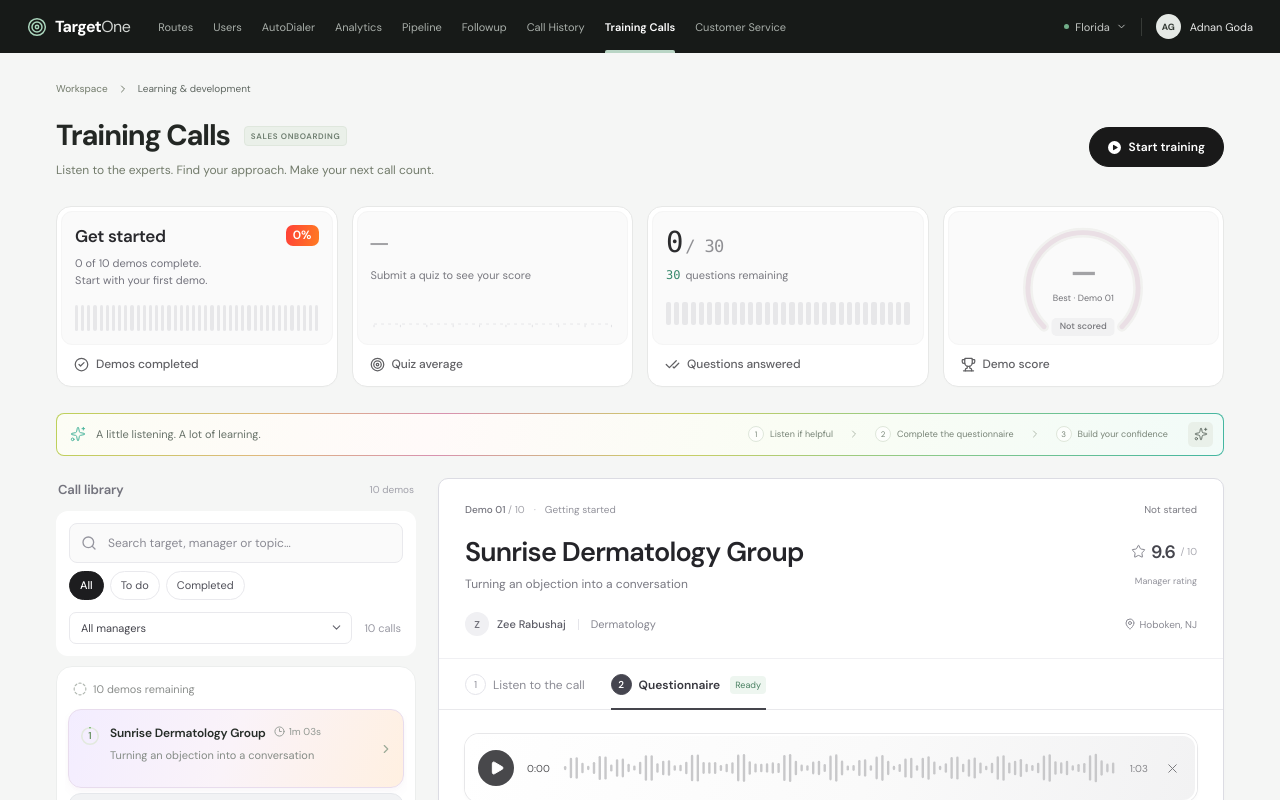
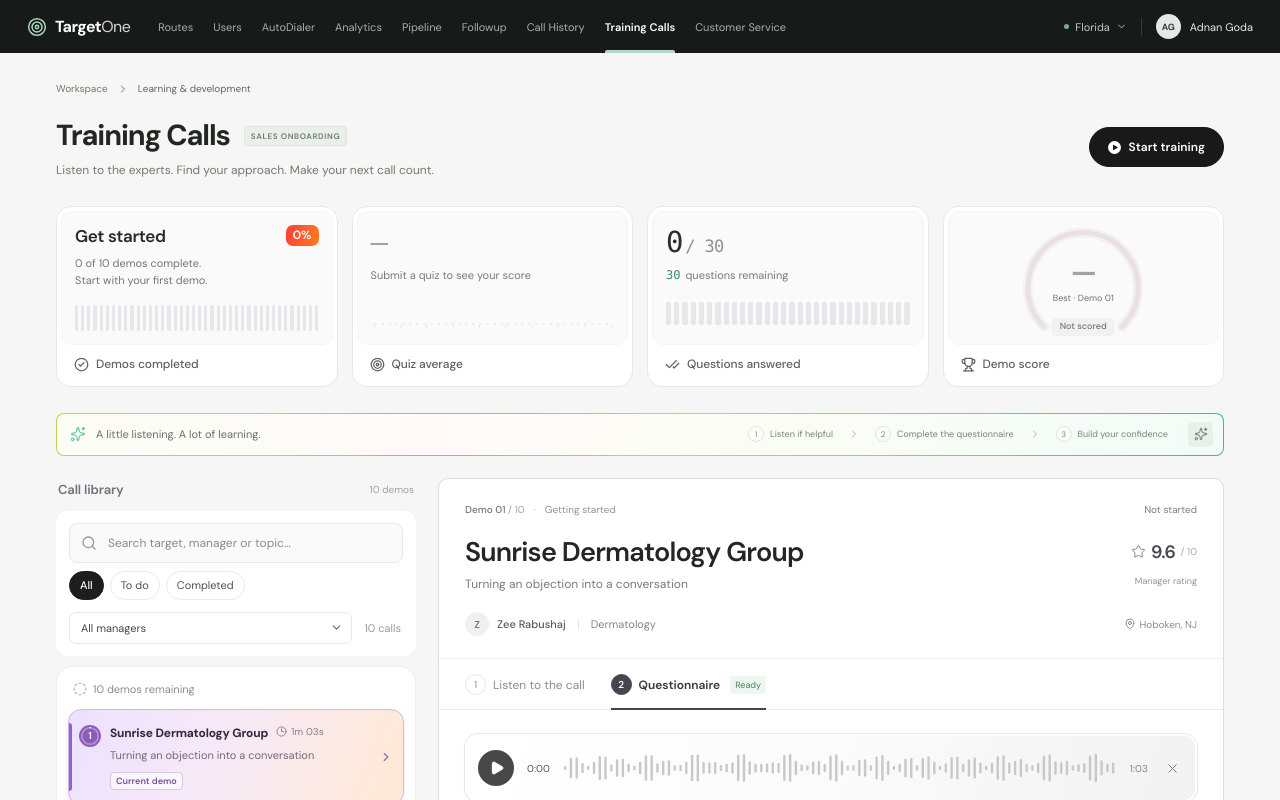
Before and after one commit to adnangodance/calls, a React (Vite) app: page / in a window 1280 px wide. Shown: the top 800 px of the page. Built offline with nearby package versions, Linux system fonts and the light colour scheme.

Commit message:
Emphasize the current demo and keep it visible during navigation

```diff
--- a/src/App.tsx
+++ b/src/App.tsx
@@ -109,6 +109,8 @@ export default function App() {
   });
   const audio = useRef<HTMLAudioElement>(null);
   const detail = useRef<HTMLElement>(null);
+  const demoList = useRef<HTMLOListElement>(null);
+  const activeDemo = useRef<HTMLLIElement>(null);
   const guide = useRef<HTMLDialogElement>(null);
   const quizHeading = useRef<HTMLHeadingElement>(null);
   const active = calls.find(c => c.id === activeId)!;
@@ -130,12 +132,27 @@ export default function App() {
     catch { setSaveError(true); }
   }, [activeId, progress]);
 
+  useEffect(() => {
+    const list = demoList.current;
+    const item = activeDemo.current;
+    if (!list || !item) return;
+    const listBounds = list.getBoundingClientRect();
+    const itemBounds = item.getBoundingClientRect();
+    // Reveal the selected row inside the library without moving the page.
+    if (itemBounds.top < listBounds.top) list.scrollTop += itemBounds.top - listBounds.top - 6;
+    else if (itemBounds.bottom > listBounds.bottom) list.scrollTop += itemBounds.bottom - listBounds.bottom + 6;
+  }, [activeId, filter, manager, query]);
+
   function update(id: string, patch: Partial<Progress>) {
     setProgress(previous => ({ ...previous, [id]: { ...EMPTY, ...previous[id], ...patch } }));
   }
 
   function selectCall(id: string) {
     setTab('quiz');
+    requestAnimationFrame(() => {
+      document.getElementById('call-title')?.focus({ preventScroll: true });
+      detail.current?.scrollIntoView({ behavior: 'smooth', block: 'start' });
+    });
     if (id === activeId) return;
     audio.current?.pause();
     setFormError('');
@@ -147,10 +164,6 @@ export default function App() {
     const firstUnanswered = call.questions.findIndex((_, i) => !(saved?.answers[i] >= 0));
     setExpandedTasks(saved?.submitted ? [] : [firstUnanswered < 0 ? call.questions.length : firstUnanswered]);
     setActiveId(id);
-    requestAnimationFrame(() => {
-      document.getElementById('call-title')?.focus({ preventScroll: true });
-      detail.current?.scrollIntoView({ behavior: 'smooth', block: 'start' });
-    });
   }
 
   function openQuiz() {
@@ -322,14 +335,14 @@ export default function App() {
 
           <div className="call-list-panel">
           <p className="library-queue-heading" role="status">{completed === calls.length ? <CircleCheck size={14} /> : <CircleDashed size={14} />}<span>{completed === calls.length ? 'All demos completed' : `${calls.length - completed} ${calls.length - completed === 1 ? 'demo' : 'demos'} remaining`}</span></p>
-          <ol className="call-list" aria-label="Calls">
+          <ol className="call-list" aria-label="Calls" ref={demoList}>
             {visibleCalls.length ? visibleCalls.map(call => {
               const p = progress[call.id] || EMPTY;
               const selected = call.id === activeId;
               const responses = call.questions.filter((_, i) => p.answers[i] >= 0).length + Number(Boolean(p.reflection.trim()));
               const responseTotal = call.questions.length + 1;
               const state = p.completed ? 'Completed' : p.submitted ? 'Review answers' : responses === responseTotal ? 'Ready to submit' : responses > 0 ? `${responses} of ${responseTotal} answered` : '';
-              return <li className={`call-item ${selected ? 'active' : ''} ${p.completed ? 'is-complete' : ''}`} key={call.id}>
+              return <li className={`call-item ${selected ? 'active' : ''} ${p.completed ? 'is-complete' : ''}`} key={call.id} ref={selected ? activeDemo : null}>
                 <button className="call-select" aria-current={selected ? 'true' : undefined} onClick={() => selectCall(call.id)}>
                   <span className={`call-step ${selected || responses > 0 ? 'has-progress' : ''} ${p.completed ? 'is-complete' : ''}`} aria-hidden="true">
                     <svg viewBox="0 0 24 24"><circle className="call-step-track" cx="12" cy="12" r="9" /><circle className="call-step-fill" cx="12" cy="12" r="9" pathLength="100" strokeDasharray={`${p.completed ? 100 : responses / responseTotal * 100} 100`} /></svg>
@@ -338,7 +351,7 @@ export default function App() {
                   <span className="call-row-copy">
                     <span className="call-item-title"><strong>{call.title}</strong><span className="call-duration"><Clock3 size={11} />{formatDuration(call.duration)}</span></span>
                     <span className="call-description">{call.topic}</span>
-                    {state && <span className={`call-row-state ${p.completed ? 'complete' : p.submitted ? 'needs-review' : ''}`}>{state}</span>}
+                    {(selected || state) && <span className="call-row-status">{selected && <span className="call-current-label">Current demo</span>}{state && <span className={`call-row-state ${p.completed ? 'complete' : p.submitted ? 'needs-review' : ''}`}>{state}</span>}</span>}
                   </span>
                   <ChevronRight size={14} className="call-row-chevron" aria-hidden="true" />
                 </button>
--- a/src/styles.css
+++ b/src/styles.css
@@ -467,9 +467,10 @@ h3 { font-size: 13px; font-weight: 550; letter-spacing: -.15px; }
 .library-queue-heading { display: flex; align-items: center; gap: 6px; padding: 6px 8px 12px; color: #8b8e8c; font-size: 11px; line-height: 1.5; }
 .library-queue-heading > svg { color: #b1b8b1; }
 .call-list { display: grid; gap: 5px; max-height: 760px; overflow-y: auto; list-style: none; margin: 0; padding: 0 3px 8px; scrollbar-width: thin; scrollbar-color: #dcdce2 transparent; }
-.call-item { position: relative; min-width: 0; border: 1px solid #e5e7eb; border-radius: 13px; background: #f1f2f4; transition: background .15s, border-color .15s, box-shadow .15s; }
-.call-item:hover { background: #eaecef; border-color: #daddE4; box-shadow: 0 2px 8px #24243006; }
-.call-item.active { border-color: #e8dced; background: linear-gradient(110deg, #f3edff 0%, #faf3f9 48%, #fff0e1 100%); box-shadow: 0 2px 4px #56396705, 0 5px 12px #8c519209; }
+.call-item { position: relative; min-width: 0; border: 1px solid #eef0f3; border-radius: 13px; background: #f7f8fa; transition: background .15s, border-color .15s, box-shadow .15s; }
+.call-item:hover { background: #fff; border-color: #dce0e7; box-shadow: 0 2px 8px #24243006; }
+.call-item.active { border-color: #ceb8e7; background: linear-gradient(110deg, #ece1ff 0%, #f7eaf6 48%, #ffe8d3 100%); box-shadow: 0 2px 4px #70439d0a, 0 5px 14px #70439d12; }
+.call-item.active::before { content: ''; position: absolute; left: 0; top: 13px; bottom: 13px; width: 3px; border-radius: 0 3px 3px 0; background: #9462ce; pointer-events: none; }
 .call-select { display: grid; grid-template-columns: 22px minmax(0, 1fr) 14px; align-items: start; gap: 9px; text-align: left; width: 100%; min-height: 77px; padding: 14px 10px; border-radius: 12px; }
 .call-select:focus-visible { outline-offset: -3px; }
 .call-step { position: relative; display: grid; place-items: center; width: 22px; height: 22px; margin-top: 1px; border-radius: 50%; background: #e9ece9; }
@@ -481,19 +482,27 @@ h3 { font-size: 13px; font-weight: 550; letter-spacing: -.15px; }
 .call-step.has-progress, .call-step.is-complete { background: transparent; }
 .call-step.has-progress > svg, .call-step.is-complete > svg { opacity: 1; }
 .active .call-number { color: #52824a; }
+.active .call-step:not(.is-complete) { background: #8b5cbb; }
+.active .call-step:not(.is-complete) .call-step-track { stroke: #ffffff55; }
+.active .call-step:not(.is-complete) .call-step-fill { stroke: #fff; }
+.active .call-step:not(.is-complete) .call-number { color: #fff; font-weight: 550; }
 .call-step.is-complete .call-number { visibility: hidden; }
 .call-step.is-complete > svg:last-child { width: 11px; height: 11px; inset: auto; color: #4a9642; transform: none; }
 .call-row-copy { display: block; min-width: 0; }
 .call-item-title { display: flex; align-items: baseline; flex-wrap: wrap; gap: 4px 8px; }
 .call-item-title strong { color: #434946; font-size: 12px; font-weight: 550; letter-spacing: -.15px; line-height: 1.5; }
-.active .call-item-title strong { color: #252c27; }
+.active .call-item-title strong { color: #352540; font-weight: 650; }
 .call-duration { display: inline-flex; align-items: center; gap: 4px; color: #929993; font-size: 10px; line-height: 1.5; white-space: nowrap; }
 .call-description { display: block; margin-top: 5px; color: #848b85; font-size: 11px; line-height: 1.55; }
-.call-row-state { display: block; margin-top: 6px; color: #838e80; font-size: 10px; line-height: 1.5; }
+.active .call-description { color: #756779; }
+.active .call-duration { color: #8a7b91; }
+.call-row-status { display: flex; align-items: center; flex-wrap: wrap; gap: 5px 8px; margin-top: 7px; }
+.call-current-label { padding: 2px 5px; border: 1px solid #d9c5e6; border-radius: 4px; background: #ffffffa8; color: #79509b; font-size: 9px; font-weight: 550; line-height: 1.4; }
+.call-row-state { color: #838e80; font-size: 10px; line-height: 1.5; }
 .call-row-state.complete { color: #4d8645; }
 .call-row-state.needs-review { color: #9a7748; }
 .call-row-chevron { align-self: center; color: #bec6bd; }
-.active .call-row-chevron { color: #9caa98; }
+.active .call-row-chevron { color: #9264b5; }
 .empty-state { padding: 38px 18px; text-align: center; color: #9898a0; background: #fff; border-radius: 12px; font-size: 11px; }
 .empty-state strong { display: block; color: #45454c; margin: 14px 0 8px; font-size: 13px; font-weight: 550; }
 .empty-state p { line-height: 1.7; }
```
Also changed, not shown: 1 other file (tests, documents, lock files or other folders).
